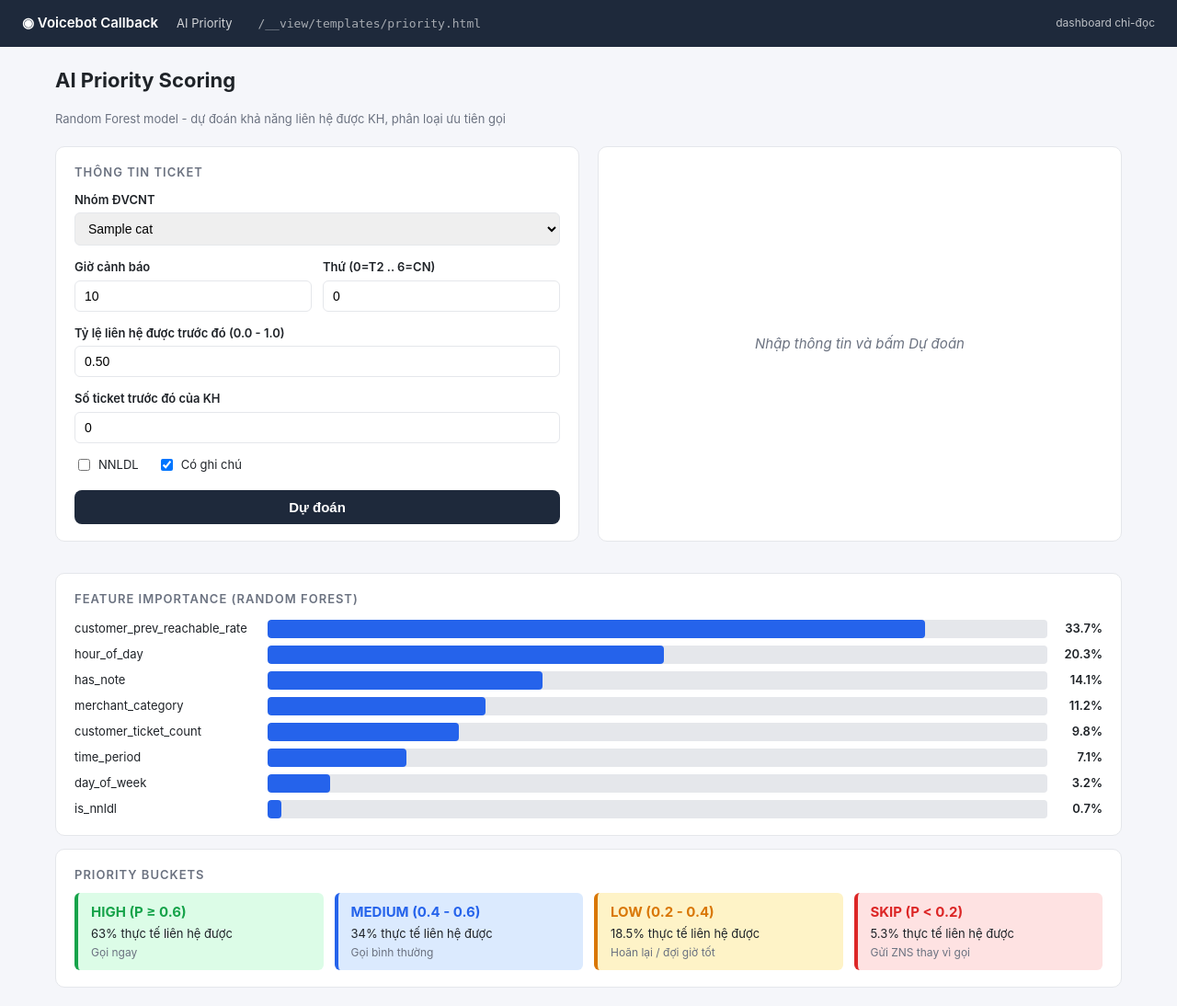
After one commit to son110904/voicebot_c4llback, a Flask app: template templates/priority.html in a window 1280 px wide. The commit adds this page. Shown: the whole page at 92% size. Run offline with Flask 3, Linux system fonts and the light colour scheme; the template is opened without the code that fills it: most values are stand-ins (such as "Sample title", 1, 10 or a date in 2020).

Commit message:
feat: add priority scoring web UI and update training script
- app.py: add /priority page and /api/priority POST endpoint
  with model loading, feature engineering and bucket classification
- templates/priority.html: prediction form with 8 features,
  result display, feature importance bars, bucket reference
- templates/base.html: add AI Priority nav link
- train_priority.py: clean up docstring and comments

```diff
--- a/app.py
+++ b/app.py
@@ -7,8 +7,11 @@ Chạy: CALLBACK_DB_URL=postgresql://... python app.py
 """
 import json
 import os
+import pickle
 from datetime import datetime, timezone
+from pathlib import Path
 
+import numpy as np
 from flask import Flask, abort, jsonify, render_template, request
 
 from callback.config import load_config
@@ -16,6 +19,21 @@ from db import connect as db_connect
 from db.service import CallbackService
 
 DB_URL = os.environ.get("CALLBACK_DB_URL", "postgresql://postgres:cb@localhost:5432/callback")
+
+# ---- Priority model ----
+_MODEL_DIR = Path(__file__).parent / "models"
+_priority_rf = None
+_priority_info = None
+
+
+def _load_priority_model():
+    global _priority_rf, _priority_info
+    if _priority_rf is not None:
+        return
+    with open(_MODEL_DIR / "priority_rf.pkl", "rb") as f:
+        _priority_rf = pickle.load(f)
+    with open(_MODEL_DIR / "priority_info.json", encoding="utf-8") as f:
+        _priority_info = json.load(f)
 
 GROUP_COLOR = {
     "XONG": "ok",
@@ -160,5 +178,58 @@ def zns_status_webhook():
     return jsonify({"ok": True})
 
 
+@app.route("/priority")
+def priority_page():
+    _load_priority_model()
+    return render_template("priority.html", info=_priority_info)
+
+
+@app.route("/api/priority", methods=["POST"])
+def api_priority():
+    _load_priority_model()
+    data = request.get_json(silent=True) or {}
+    cats = _priority_info["merchant_categories"]
+
+    merchant_cat = data.get("merchant_category", "other")
+    mcat_idx = cats.index(merchant_cat) if merchant_cat in cats else cats.index("other")
+
+    hour = int(data.get("hour_of_day", 12))
+    dow = int(data.get("day_of_week", 0))
+
+    if hour >= 22 or hour < 6:
+        period = 0
+    elif hour < 12:
+        period = 1
+    elif hour < 18:
+        period = 2
+    else:
+        period = 3
+
+    cust_rate = float(data.get("customer_prev_reachable_rate", 0.5))
+    cust_count = min(int(data.get("customer_ticket_count", 0)), 20)
+    is_nnldl = 1 if data.get("is_nnldl") else 0
+    has_note = 1 if data.get("has_note") else 0
+
+    features = np.array([[mcat_idx, hour, dow, period, cust_rate, cust_count, is_nnldl, has_note]],
+                        dtype=np.float32)
+    prob = float(_priority_rf.predict_proba(features)[0, 1])
+
+    if prob >= 0.6:
+        bucket, action, color = "HIGH", "Gọi ngay", "ok"
+    elif prob >= 0.4:
+        bucket, action, color = "MEDIUM", "Gọi bình thường", "retry"
+    elif prob >= 0.2:
+        bucket, action, color = "LOW", "Hoãn lại / đợi giờ tốt hơn", "human"
+    else:
+        bucket, action, color = "SKIP", "Gửi ZNS thay vì gọi", "stop"
+
+    return jsonify({
+        "probability": round(prob, 3),
+        "bucket": bucket,
+        "action": action,
+        "color": color,
+    })
+
+
 if __name__ == "__main__":
     app.run(host="0.0.0.0", port=int(os.environ.get("PORT", 5000)), debug=False)
--- a/templates/base.html
+++ b/templates/base.html
@@ -147,6 +147,7 @@ code { background: var(--sub); padding: 1px 6px; border-radius: 4px; font-size:
 <body>
 <header>
   <a href="/">◉ Voicebot Callback</a>
+  <a href="/priority" style="font-size:13px;opacity:.8;font-weight:400">AI Priority</a>
   <span class="path">{{ request.path }}</span>
   <span class="spacer"></span>
   <span class="meta">dashboard chỉ-đọc</span>
--- /dev/null
+++ b/templates/priority.html
@@ -0,0 +1,230 @@
+{% extends "base.html" %}
+{% block title %}AI Priority - Voicebot Callback{% endblock %}
+{% block body %}
+<h1>AI Priority Scoring</h1>
+<p class="muted">Random Forest model - dự đoán khả năng liên hệ được KH, phân loại ưu tiên gọi</p>
+
+<div style="display:grid;grid-template-columns:1fr 1fr;gap:20px;margin-top:20px">
+
+  <!-- FORM -->
+  <div class="card">
+    <h2>Thông tin ticket</h2>
+    <form id="frm" autocomplete="off" style="display:flex;flex-direction:column;gap:14px">
+
+      <label style="font-size:13px;font-weight:600">
+        Nhóm ĐVCNT
+        <select name="merchant_category" style="width:100%;padding:8px 10px;border:1px solid var(--line);border-radius:6px;margin-top:4px;font-size:14px">
+          {% for cat in info.merchant_categories %}
+          <option value="{{ cat }}">{{ cat }}</option>
+          {% endfor %}
+        </select>
+      </label>
+
+      <div style="display:grid;grid-template-columns:1fr 1fr;gap:12px">
+        <label style="font-size:13px;font-weight:600">
+          Giờ cảnh báo
+          <input name="hour_of_day" type="number" min="0" max="23" value="10"
+                 style="width:100%;padding:8px 10px;border:1px solid var(--line);border-radius:6px;margin-top:4px;font-size:14px">
+        </label>
+        <label style="font-size:13px;font-weight:600">
+          Thứ (0=T2 .. 6=CN)
+          <input name="day_of_week" type="number" min="0" max="6" value="0"
+                 style="width:100%;padding:8px 10px;border:1px solid var(--line);border-radius:6px;margin-top:4px;font-size:14px">
+        </label>
+      </div>
+
+      <label style="font-size:13px;font-weight:600">
+        Tỷ lệ liên hệ được trước đó (0.0 - 1.0)
+        <input name="customer_prev_reachable_rate" type="number" min="0" max="1" step="0.01" value="0.50"
+               style="width:100%;padding:8px 10px;border:1px solid var(--line);border-radius:6px;margin-top:4px;font-size:14px">
+      </label>
+
+      <label style="font-size:13px;font-weight:600">
+        Số ticket trước đó của KH
+        <input name="customer_ticket_count" type="number" min="0" max="99" value="0"
+               style="width:100%;padding:8px 10px;border:1px solid var(--line);border-radius:6px;margin-top:4px;font-size:14px">
+      </label>
+
+      <div style="display:flex;gap:20px">
+        <label style="font-size:13px;display:flex;align-items:center;gap:6px">
+          <input type="checkbox" name="is_nnldl"> NNLDL
+        </label>
+        <label style="font-size:13px;display:flex;align-items:center;gap:6px">
+          <input type="checkbox" name="has_note" checked> Có ghi chú
+        </label>
+      </div>
+
+      <button type="submit" style="padding:10px 20px;background:#1e293b;color:#fff;border:0;border-radius:8px;font-size:15px;font-weight:600;cursor:pointer;margin-top:4px">
+        Dự đoán
+      </button>
+    </form>
+  </div>
+
+  <!-- RESULT -->
+  <div class="card" id="result-card" style="display:flex;flex-direction:column;align-items:center;justify-content:center;min-height:300px">
+    <div id="result-empty" style="color:var(--muted);font-style:italic">Nhập thông tin và bấm Dự đoán</div>
+    <div id="result-content" hidden>
+      <div style="text-align:center">
+        <div id="res-bucket" style="font-size:42px;font-weight:800;letter-spacing:2px"></div>
+        <div id="res-prob" style="font-size:18px;color:var(--muted);margin-top:4px"></div>
+        <div id="res-action" style="margin-top:12px;font-size:16px;font-weight:600;padding:8px 20px;border-radius:20px;display:inline-block"></div>
+      </div>
+
+      <div style="margin-top:30px;width:100%">
+        <div style="font-size:12px;color:var(--muted);text-transform:uppercase;letter-spacing:1px;margin-bottom:6px">Xác suất liên hệ được</div>
+        <div style="position:relative;height:28px;background:var(--line);border-radius:14px;overflow:hidden">
+          <div id="res-bar" style="height:100%;border-radius:14px;transition:width .5s ease"></div>
+          <div id="res-bar-label" style="position:absolute;right:10px;top:50%;transform:translateY(-50%);font-size:13px;font-weight:700;color:#fff"></div>
+        </div>
+        <div style="display:flex;justify-content:space-between;font-size:11px;color:var(--muted);margin-top:4px">
+          <span>0%</span>
+          <span>SKIP</span>
+          <span>LOW</span>
+          <span>MEDIUM</span>
+          <span>HIGH</span>
+          <span>100%</span>
+        </div>
+      </div>
+    </div>
+  </div>
+
+</div>
+
+<!-- Feature importance -->
+<div class="card" style="margin-top:20px">
+  <h2>Feature importance (Random Forest)</h2>
+  <div style="display:grid;gap:8px;margin-top:12px">
+    <div style="display:flex;align-items:center;gap:10px">
+      <span style="min-width:200px;font-size:13px">customer_prev_reachable_rate</span>
+      <div style="flex:1;height:20px;background:var(--line);border-radius:4px;overflow:hidden">
+        <div style="width:84.3%;height:100%;background:var(--retry);border-radius:4px"></div>
+      </div>
+      <span style="font-size:13px;font-weight:600;min-width:50px;text-align:right">33.7%</span>
+    </div>
+    <div style="display:flex;align-items:center;gap:10px">
+      <span style="min-width:200px;font-size:13px">hour_of_day</span>
+      <div style="flex:1;height:20px;background:var(--line);border-radius:4px;overflow:hidden">
+        <div style="width:50.8%;height:100%;background:var(--retry);border-radius:4px"></div>
+      </div>
+      <span style="font-size:13px;font-weight:600;min-width:50px;text-align:right">20.3%</span>
+    </div>
+    <div style="display:flex;align-items:center;gap:10px">
+      <span style="min-width:200px;font-size:13px">has_note</span>
+      <div style="flex:1;height:20px;background:var(--line);border-radius:4px;overflow:hidden">
+        <div style="width:35.3%;height:100%;background:var(--retry);border-radius:4px"></div>
+      </div>
+      <span style="font-size:13px;font-weight:600;min-width:50px;text-align:right">14.1%</span>
+    </div>
+    <div style="display:flex;align-items:center;gap:10px">
+      <span style="min-width:200px;font-size:13px">merchant_category</span>
+      <div style="flex:1;height:20px;background:var(--line);border-radius:4px;overflow:hidden">
+        <div style="width:28.0%;height:100%;background:var(--retry);border-radius:4px"></div>
+      </div>
+      <span style="font-size:13px;font-weight:600;min-width:50px;text-align:right">11.2%</span>
+    </div>
+    <div style="display:flex;align-items:center;gap:10px">
+      <span style="min-width:200px;font-size:13px">customer_ticket_count</span>
+      <div style="flex:1;height:20px;background:var(--line);border-radius:4px;overflow:hidden">
+        <div style="width:24.5%;height:100%;background:var(--retry);border-radius:4px"></div>
+      </div>
+      <span style="font-size:13px;font-weight:600;min-width:50px;text-align:right">9.8%</span>
+    </div>
+    <div style="display:flex;align-items:center;gap:10px">
+      <span style="min-width:200px;font-size:13px">time_period</span>
+      <div style="flex:1;height:20px;background:var(--line);border-radius:4px;overflow:hidden">
+        <div style="width:17.8%;height:100%;background:var(--retry);border-radius:4px"></div>
+      </div>
+      <span style="font-size:13px;font-weight:600;min-width:50px;text-align:right">7.1%</span>
+    </div>
+    <div style="display:flex;align-items:center;gap:10px">
+      <span style="min-width:200px;font-size:13px">day_of_week</span>
+      <div style="flex:1;height:20px;background:var(--line);border-radius:4px;overflow:hidden">
+        <div style="width:8.0%;height:100%;background:var(--retry);border-radius:4px"></div>
+      </div>
+      <span style="font-size:13px;font-weight:600;min-width:50px;text-align:right">3.2%</span>
+    </div>
+    <div style="display:flex;align-items:center;gap:10px">
+      <span style="min-width:200px;font-size:13px">is_nnldl</span>
+      <div style="flex:1;height:20px;background:var(--line);border-radius:4px;overflow:hidden">
+        <div style="width:1.8%;height:100%;background:var(--retry);border-radius:4px"></div>
+      </div>
+      <span style="font-size:13px;font-weight:600;min-width:50px;text-align:right">0.7%</span>
+    </div>
+  </div>
+</div>
+
+<!-- Bucket reference -->
+<div class="card" style="margin-top:14px">
+  <h2>Priority buckets</h2>
+  <div style="display:grid;grid-template-columns:repeat(auto-fit,minmax(200px,1fr));gap:12px;margin-top:10px">
+    <div style="border-left:4px solid var(--ok);padding:10px 14px;background:var(--ok-bg);border-radius:6px">
+      <div style="font-weight:700;color:var(--ok)">HIGH (P &ge; 0.6)</div>
+      <div style="font-size:13px;margin-top:2px">63% thực tế liên hệ được</div>
+      <div style="font-size:12px;color:var(--muted);margin-top:2px">Gọi ngay</div>
+    </div>
+    <div style="border-left:4px solid var(--retry);padding:10px 14px;background:var(--retry-bg);border-radius:6px">
+      <div style="font-weight:700;color:var(--retry)">MEDIUM (0.4 - 0.6)</div>
+      <div style="font-size:13px;margin-top:2px">34% thực tế liên hệ được</div>
+      <div style="font-size:12px;color:var(--muted);margin-top:2px">Gọi bình thường</div>
+    </div>
+    <div style="border-left:4px solid var(--human);padding:10px 14px;background:var(--human-bg);border-radius:6px">
+      <div style="font-weight:700;color:var(--human)">LOW (0.2 - 0.4)</div>
+      <div style="font-size:13px;margin-top:2px">18.5% thực tế liên hệ được</div>
+      <div style="font-size:12px;color:var(--muted);margin-top:2px">Hoãn lại / đợi giờ tốt</div>
+    </div>
+    <div style="border-left:4px solid var(--stop);padding:10px 14px;background:var(--stop-bg);border-radius:6px">
+      <div style="font-weight:700;color:var(--stop)">SKIP (P &lt; 0.2)</div>
+      <div style="font-size:13px;margin-top:2px">5.3% thực tế liên hệ được</div>
+      <div style="font-size:12px;color:var(--muted);margin-top:2px">Gửi ZNS thay vì gọi</div>
+    </div>
+  </div>
+</div>
+
+<script>
+const COLORS = {ok:'#16a34a', retry:'#2563eb', human:'#d97706', stop:'#dc2626'};
+const BG = {ok:'#dcfce7', retry:'#dbeafe', human:'#fef3c7', stop:'#fee2e2'};
+
+document.getElementById('frm').addEventListener('submit', async function(e) {
+  e.preventDefault();
+  const fd = new FormData(this);
+  const body = {
+    merchant_category: fd.get('merchant_category'),
+    hour_of_day: +fd.get('hour_of_day'),
+    day_of_week: +fd.get('day_of_week'),
+    customer_prev_reachable_rate: +fd.get('customer_prev_reachable_rate'),
+    customer_ticket_count: +fd.get('customer_ticket_count'),
+    is_nnldl: !!this.querySelector('[name=is_nnldl]').checked,
+    has_note: !!this.querySelector('[name=has_note]').checked,
+  };
+
+  const res = await fetch('/api/priority', {
+    method: 'POST',
+    headers: {'Content-Type': 'application/json'},
+    body: JSON.stringify(body)
+  });
+  const r = await res.json();
+
+  document.getElementById('result-empty').hidden = true;
+  document.getElementById('result-content').hidden = false;
+
+  const c = COLORS[r.color];
+  const bg = BG[r.color];
+
+  document.getElementById('res-bucket').textContent = r.bucket;
+  document.getElementById('res-bucket').style.color = c;
+
+  document.getElementById('res-prob').textContent = 'P(reachable) = ' + (r.probability * 100).toFixed(1) + '%';
+
+  const actionEl = document.getElementById('res-action');
+  actionEl.textContent = r.action;
+  actionEl.style.background = bg;
+  actionEl.style.color = c;
+
+  const bar = document.getElementById('res-bar');
+  bar.style.width = (r.probability * 100) + '%';
+  bar.style.background = c;
+
+  document.getElementById('res-bar-label').textContent = (r.probability * 100).toFixed(1) + '%';
+});
+</script>
+{% endblock %}
```
Also changed, not shown: train_priority.py (+4 -8 lines).
